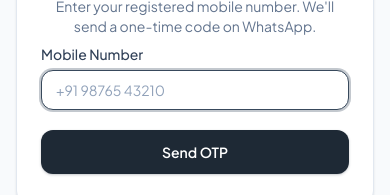
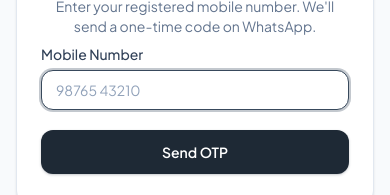
Before and after one commit to nerdshouse/briyo-tasks, a React (Vite) app: page /login in a window 390 px wide. Shown: the part 407-602 px from the top of the page. Built offline with nearby package versions, Linux system fonts and the light colour scheme; no server answers.

Commit message:
Login: drop +91 from phone placeholder

```diff
--- a/src/pages/Login.tsx
+++ b/src/pages/Login.tsx
@@ -120,7 +120,7 @@ export const Login: React.FC = () => {
                 onChange={(e) => setPhone(e.target.value)}
                 required
                 autoFocus
-                placeholder="+91 98765 43210"
+                placeholder="98765 43210"
               />
               <Button type="submit" className="w-full h-11 text-sm font-semibold" isLoading={loading}>
                 Send OTP
```
